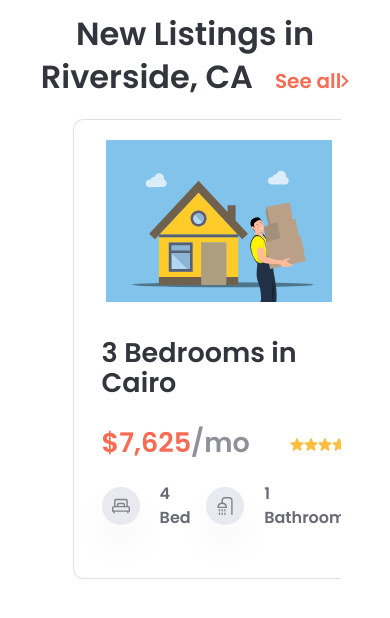
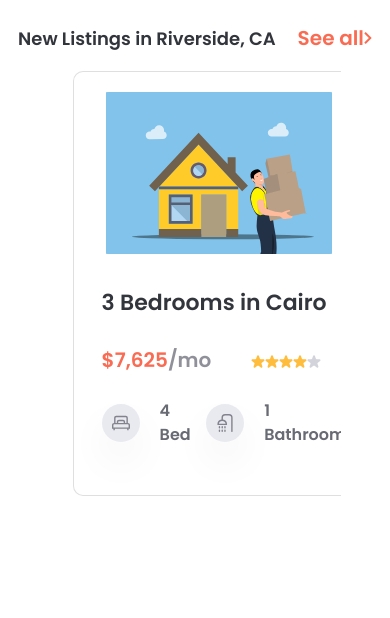
Before and after one commit to iamakhileshmishra/Templates, a plain HTML site: page index.html in a window 390 px wide. Drawn offline with nearby package versions, Linux system fonts and the light colour scheme.

Commit message:
responsive improved

```diff
--- a/index.css
+++ b/index.css
@@ -43,6 +43,7 @@
             margin-left: 5px;
             margin-right: 5px;
             cursor: pointer;
+            width: 21rem;
         }
 
         .cards-title h1 {
@@ -162,4 +163,25 @@
             color: #90909a;
         }
 
-    @media only screen and (max-width: 767px) {}
+        @media only screen and (max-width: 400px) {
+            h1 {
+                font-size: 16px;
+            }
+            .main {
+                margin: 5px;
+                margin-left: 2.5px;
+                margin-right: 2.5px;
+                width: 20rem;
+            }
+            .cards-title h1 {
+                font-size: 18px;
+            }
+            .card_title {
+                font-size: 22px;
+                line-height: 25px;
+            }
+            .bed-detail {}
+            .price {
+                font-size: 20px;
+            }
+        }
```
Lines whose indentation alone changed are shown as unchanged.
